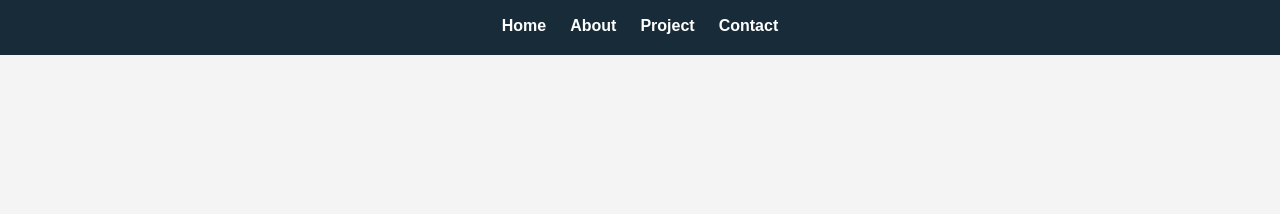
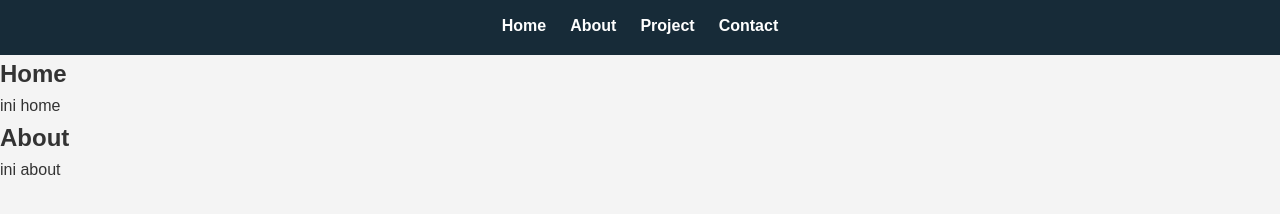
Before and after one commit to Ekarina124/Portofolio-sederhana, a plain HTML site: page index.html in a window 1280 px wide. Shown: the part 70-284 px from the top of the page. Drawn offline with Linux system fonts and the light colour scheme.

Commit message:
menambahkan bagian konten home dan about

```diff
--- a/index.html
+++ b/index.html
@@ -21,5 +21,20 @@
       </nav>
     </header>
 
+    <!--Konten utama-->
+    <main>
+      <!--bagian konten home-->
+      <section id="home" class="section">
+        <h2>Home</h2>
+        <p>ini home</p>
+      </section>
+
+      <!--bagian konten about-->
+      <section id="about" class="section">
+        <h2>About</h2>
+        <p>ini about</p>
+      </section>
+    </main>
+
     <script src="script.js"></script>
 </html>
```
